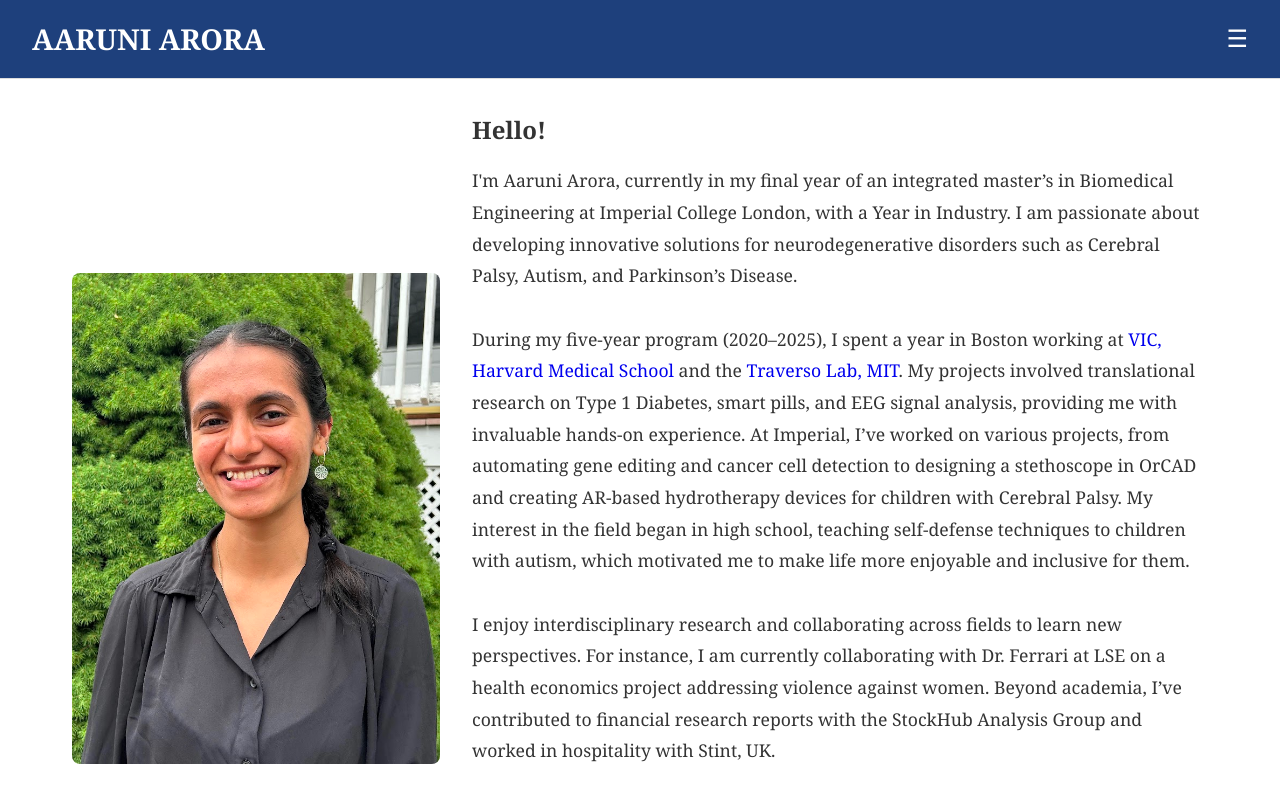
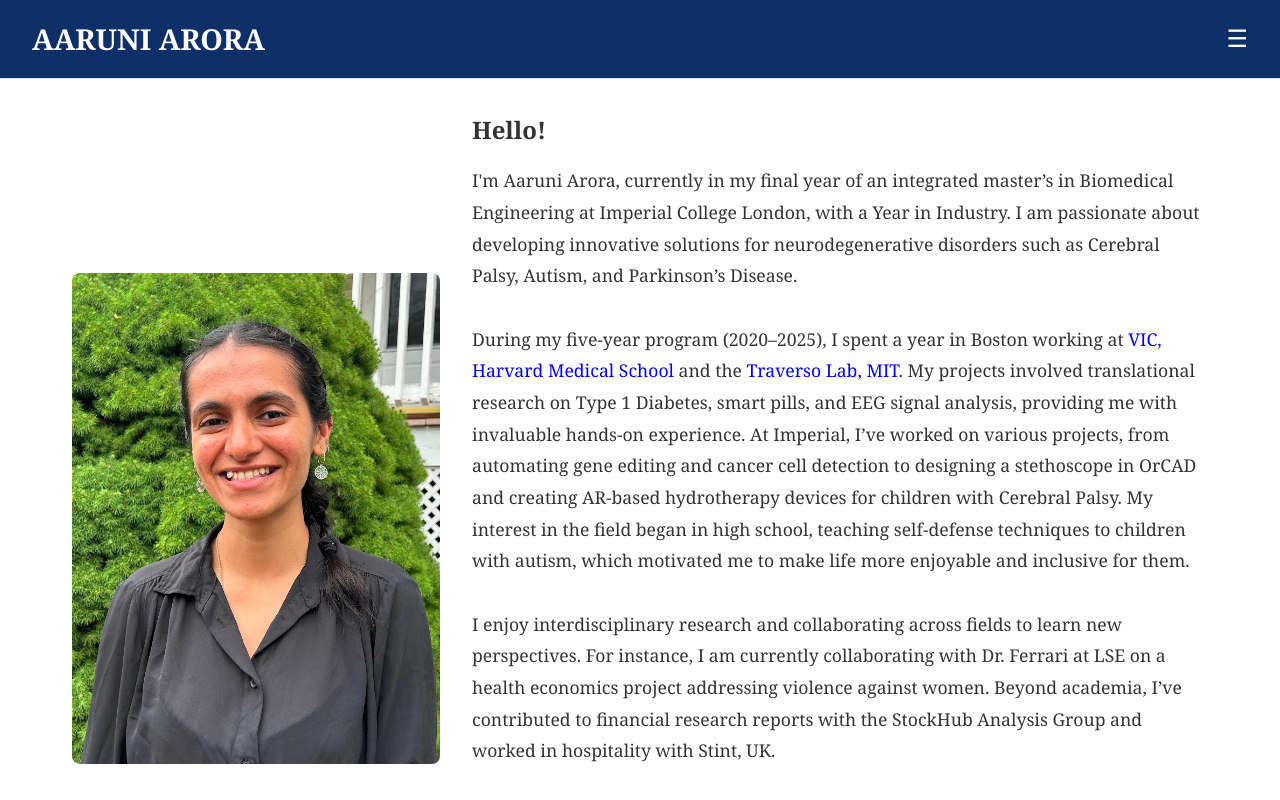
Before and after one commit to aaruniarora/aaruniarora.github.io, a plain HTML site: page index.html in a window 1280 px wide. Shown: the top 800 px of the page. Drawn offline with Linux system fonts and the light colour scheme.

Commit message:
colour change

```diff
--- a/index.html
+++ b/index.html
@@ -21,7 +21,7 @@
 
     /* Choose a softer navy (header & footer): e.g., #1E407C or #1F3B69 */
     :root {
-      --navy-color: #1E407C;
+      --navy-color: #0e2f67;
     }
 
     /* Header */
```
